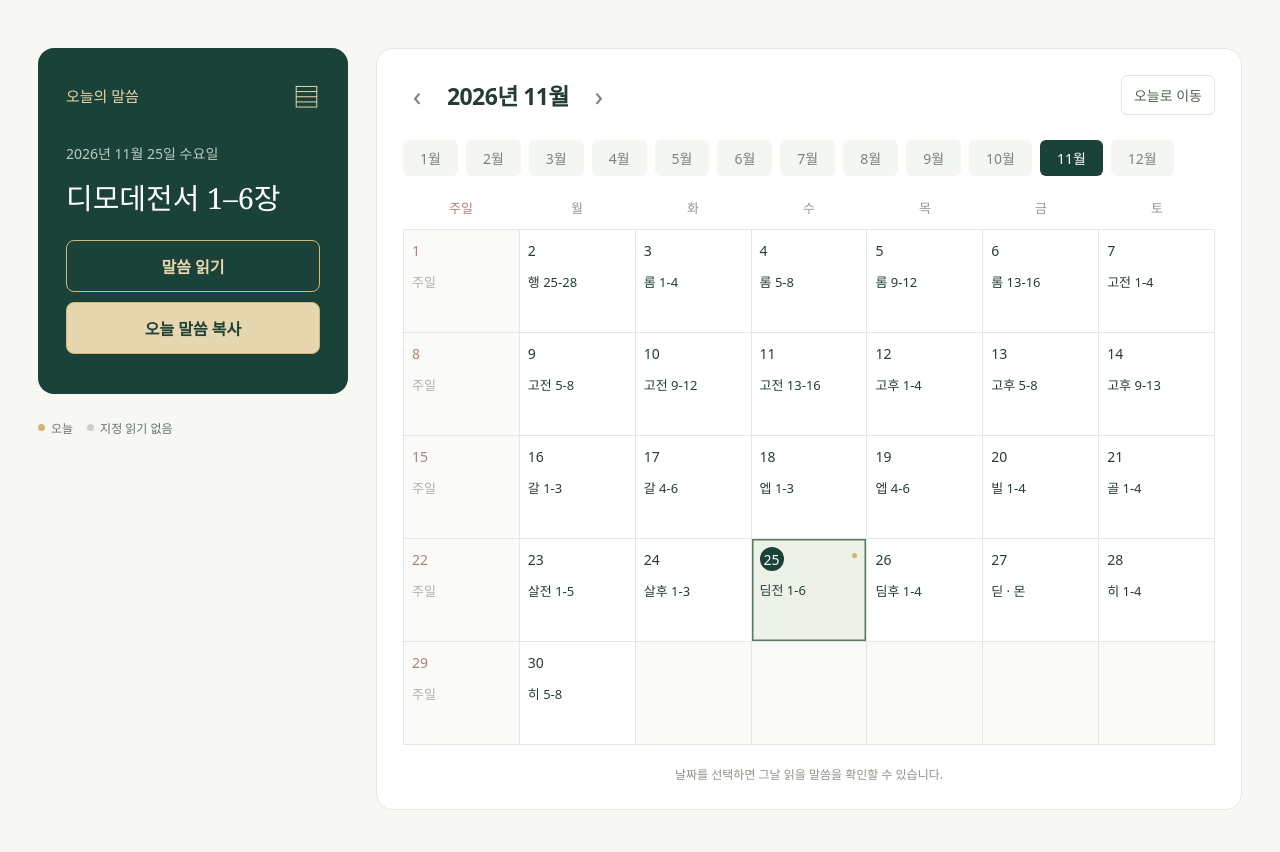
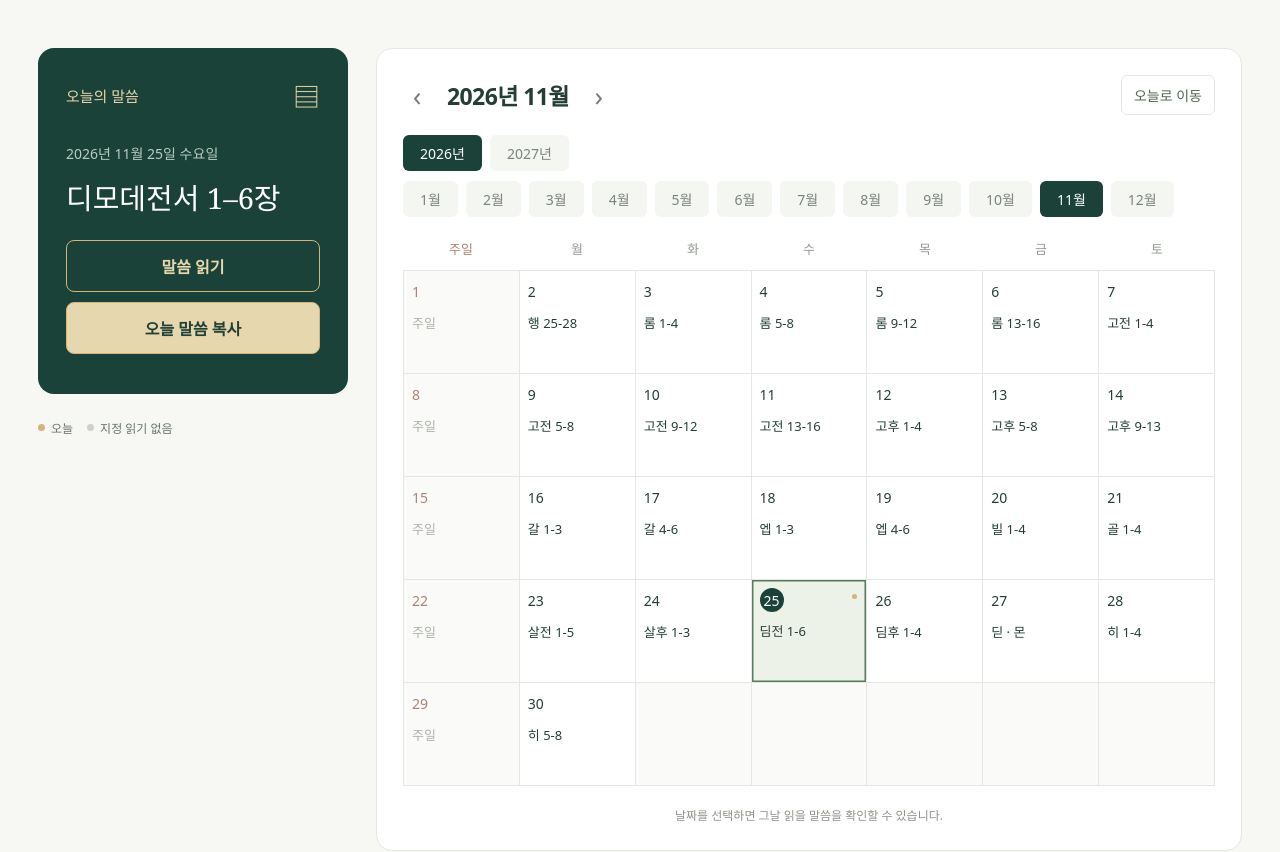
Before and after one commit to alpha216/bible_reading, a plain HTML site: page index.html in a window 1280 px wide. Before the commit the page ends 811 px from the top, so only its background shows below. Drawn offline with Linux system fonts and the light colour scheme.

Commit message:
Add 2027 schedule (same order as 2026) with year switcher
Co-Authored-By: Claude Sonnet 5.5 <noreply@anthropic.com>
Claude-Session: https://claude.ai/code/session_016c8XQAWSErtVhhEzjKyAh5

```diff
--- a/app.js
+++ b/app.js
@@ -1,6 +1,8 @@
 const $ = (selector) => document.querySelector(selector);
 function localDate(d = new Date()) { return `${d.getFullYear()}-${String(d.getMonth() + 1).padStart(2, '0')}-${String(d.getDate()).padStart(2, '0')}`; }
-let today = localDate(), selected = today, month = Math.min(12, Math.max(1, new Date().getMonth() + 1));
+const YEARS = [2026, 2027];
+function homeView() { const now = new Date(), ok = YEARS.includes(now.getFullYear()); return ok ? { year: now.getFullYear(), month: now.getMonth() + 1 } : { year: now.getFullYear() < YEARS[0] ? YEARS[0] : YEARS.at(-1), month: now.getFullYear() < YEARS[0] ? 1 : 12 }; }
+let today = localDate(), selected = today, { year, month } = homeView();
 const bookAbbreviations = {
     '창세기': '창', '출애굽기': '출', '레위기': '레', '민수기': '민', '신명기': '신', '여호수아': '수', '사사기': '삿', '룻기': '룻', '사무엘상': '삼상', '사무엘하': '삼하', '열왕기상': '왕상', '열왕기하': '왕하', '역대상': '대상', '역대하': '대하', '에스라': '스', '느헤미야': '느', '에스더': '에', '욥기': '욥', '시편': '시',
     '잠언': '잠', '전도서': '전', '아가': '아', '이사야': '사', '예레미야': '렘', '예레미야애가': '애', '에스겔': '겔', '다니엘': '단', '호세아': '호', '요엘': '욜', '아모스': '암', '오바댜': '옵', '요나': '욘', '미가': '미', '나훔': '나', '하박국': '합', '스바냐': '습', '학개': '학', '스가랴': '슥', '말라기': '말',
@@ -24,17 +26,19 @@ async function writeClipboard(text) {
 }
 function selectDate(date) { selected = date; render(); }
 function render() {
-    $('#month-title').textContent = `2026년 ${month}월`;
-    $('#prev').disabled = month === 1; $('#next').disabled = month === 12;
-    const tabs = $('.month-tabs'); tabs.replaceChildren();
+    $('#month-title').textContent = `${year}년 ${month}월`;
+    $('#prev').disabled = year === YEARS[0] && month === 1; $('#next').disabled = year === YEARS.at(-1) && month === 12;
+    const yearTabs = $('#year-tabs'); yearTabs.replaceChildren();
+    for (const y of YEARS) { const button = document.createElement('button'); button.textContent = `${y}년`; button.className = y === year ? 'active' : ''; button.setAttribute('aria-pressed', String(y === year)); button.onclick = () => { year = y; render() }; yearTabs.append(button); }
+    const tabs = $('.month-tabs:not(.year-tabs)'); tabs.replaceChildren();
     for (let m = 1; m <= 12; m++) { const button = document.createElement('button'); button.textContent = `${m}월`; button.className = m === month ? 'active' : ''; button.setAttribute('aria-pressed', String(m === month)); button.onclick = () => { month = m; render() }; tabs.append(button); }
     const grid = $('#calendar'); grid.replaceChildren();
-    const first = new Date(2026, month - 1, 1).getDay(), last = new Date(2026, month, 0).getDate();
+    const first = new Date(year, month - 1, 1).getDay(), last = new Date(year, month, 0).getDate();
     const count = Math.ceil((first + last) / 7) * 7;
     for (let i = 0; i < count; i++) {
         const day = i - first + 1;
         if (day < 1 || day > last) { const blank = document.createElement('div'); blank.className = 'empty'; blank.setAttribute('aria-hidden', 'true'); grid.append(blank); continue; }
-        const date = `2026-${String(month).padStart(2, '0')}-${String(day).padStart(2, '0')}`, reading = schedule[date];
+        const date = `${year}-${String(month).padStart(2, '0')}-${String(day).padStart(2, '0')}`, reading = schedule[date];
         const button = document.createElement('button'); button.className = ['day', !reading ? 'rest' : '', i % 7 === 0 ? 'sunday' : '', date === today ? 'today' : '', date === selected ? 'selected' : ''].join(' ');
         button.setAttribute('aria-label', `${month}월 ${day}일, ${reading || '지정 읽기 없음'}`); button.setAttribute('aria-pressed', String(date === selected)); if (date === today) button.setAttribute('aria-current', 'date');
         const number = document.createElement('span'); number.className = 'date-number'; number.textContent = day; button.append(number);
@@ -61,12 +65,13 @@ $('#copy-reading').onclick = async () => {
     catch { if (selected === date) $('#copy-status').textContent = '복사하지 못했습니다. 브라우저의 클립보드 권한을 확인해 주세요.'; }
     finally { button.disabled = !schedule[selected]; }
 };
-$('#prev').onclick = () => { if (month > 1) { month--; render(); } }; $('#next').onclick = () => { if (month < 12) { month++; render(); } };
-$('#go-today').onclick = () => { today = localDate(); selected = today; month = Math.min(12, Math.max(1, new Date().getMonth() + 1)); render(); };
+function stepMonth(delta) { let m = month + delta, y = year; if (m < 1) { m = 12; y--; } else if (m > 12) { m = 1; y++; } if (y < YEARS[0] || y > YEARS.at(-1)) return; year = y; month = m; render(); }
+$('#prev').onclick = () => stepMonth(-1); $('#next').onclick = () => stepMonth(1);
+$('#go-today').onclick = () => { today = localDate(); selected = today; ({ year, month } = homeView()); render(); };
 window.addEventListener('focus', () => { const current = localDate(); if (current !== today) { if (selected === today) selected = current; today = current; render(); } });
 render();
 if (document.modelContext?.registerTool) {
     const controller = new AbortController();
-    try { Promise.resolve(document.modelContext.registerTool({ name: 'select_bible_reading_date', description: 'Select a date in the 2026 January–December Bible reading calendar and show its reading.', inputSchema: { type: 'object', properties: { date: { type: 'string', pattern: '^2026-(0[1-9]|1[0-2])-\\d{2}$' } }, required: ['date'], additionalProperties: false }, annotations: { readOnlyHint: false }, execute(input) { const date = input?.date; const parsed = new Date(`${date}T12:00:00`); if (typeof date !== 'string' || !/^2026-(0[1-9]|1[0-2])-\d{2}$/.test(date) || Number.isNaN(parsed.getTime()) || localDate(parsed) !== date) throw new Error('Valid January–December 2026 date required'); month = parsed.getMonth() + 1; selectDate(date); return { date, reading: schedule[date] || null }; } }, { signal: controller.signal })).catch(() => { }); } catch { }
+    try { Promise.resolve(document.modelContext.registerTool({ name: 'select_bible_reading_date', description: 'Select a date in the 2026–2027 Bible reading calendar and show its reading.', inputSchema: { type: 'object', properties: { date: { type: 'string', pattern: '^(2026|2027)-(0[1-9]|1[0-2])-\\d{2}$' } }, required: ['date'], additionalProperties: false }, annotations: { readOnlyHint: false }, execute(input) { const date = input?.date; const parsed = new Date(`${date}T12:00:00`); if (typeof date !== 'string' || !/^(2026|2027)-(0[1-9]|1[0-2])-\d{2}$/.test(date) || Number.isNaN(parsed.getTime()) || localDate(parsed) !== date) throw new Error('Valid 2026-2027 date required'); year = parsed.getFullYear(); month = parsed.getMonth() + 1; selectDate(date); return { date, reading: schedule[date] || null }; } }, { signal: controller.signal })).catch(() => { }); } catch { }
     window.addEventListener('pagehide', () => controller.abort(), { once: true });
 }
--- a/index.html
+++ b/index.html
@@ -5,7 +5,7 @@
     <meta name="viewport" content="width=device-width,initial-scale=1" />
     <meta
       name="description"
-      content="2026년 성경 통독 일정과 오늘 읽을 말씀"
+      content="2026–2027년 성경 통독 일정과 오늘 읽을 말씀"
     />
     <title>매일 말씀 · 성경 통독</title>
     <link
@@ -59,6 +59,7 @@
             </div>
             <button id="go-today" class="outline-button">오늘로 이동</button>
           </div>
+          <div id="year-tabs" class="month-tabs year-tabs" aria-label="연도 선택"></div>
           <div class="month-tabs" aria-label="월 선택"></div>
           <div class="weekdays" aria-hidden="true">
             <span>주일</span><span>월</span><span>화</span><span>수</span
--- a/schedule.js
+++ b/schedule.js
@@ -1,4 +1,4 @@
-// 2026년 통독표. 1~6월(창세기→시편)은 7~12월과 같은 규칙(하루 4장, 주일 쉼)으로 만든 일정이고, 7~12월은 사진을 옮긴 것입니다.
+// 2026~2027년 통독표. 1~6월(창세기→시편)은 7~12월과 같은 규칙(하루 4장, 주일 쉼)으로 만든 일정이고, 7~12월은 사진을 옮긴 것입니다.
 const schedule = {};
 function entries(month, start, readings) { readings.forEach((reading,i)=> { schedule[`2026-${String(month).padStart(2,'0')}-${String(start+i).padStart(2,'0')}`]=reading; }); }
 entries(1,1,['창세기 1–4장','창세기 5–8장','창세기 9–12장']);
@@ -59,3 +59,13 @@ entries(11,30,['히브리서 5–8장']);
 entries(12,1,['히브리서 9–13장','야고보서 1–5장','베드로전서 1–5장','베드로후서 1–3장','요한일서 1–5장']);
 entries(12,7,['요한이서 · 요한삼서 · 유다서','요한계시록 1–4장','요한계시록 5–8장','요한계시록 9–12장','요한계시록 13–16장','요한계시록 17–20장']);
 entries(12,14,['요한계시록 18–22장']);
+// 2027년: 2026년과 같은 순서의 읽기를 2027-01-01부터 월~토에 차례로 배정합니다(주일 쉼).
+(function () {
+  const sequence = Object.keys(schedule).filter(d => d.startsWith('2026-')).sort().map(d => schedule[d]);
+  const day = new Date(2027, 0, 1, 12);
+  sequence.forEach(reading => {
+    if (day.getDay() === 0) day.setDate(day.getDate() + 1);
+    schedule[`${day.getFullYear()}-${String(day.getMonth() + 1).padStart(2, '0')}-${String(day.getDate()).padStart(2, '0')}`] = reading;
+    day.setDate(day.getDate() + 1);
+  });
+})();
--- a/style.css
+++ b/style.css
@@ -543,3 +543,12 @@ footer b {
 .read-button:hover:not(:disabled) {
   background: #355c4f;
 }
+
+.month-tabs.year-tabs { margin: 20px 0 0; }
+.year-tabs + .month-tabs { margin-top: 10px; }
+.month-tabs.year-tabs button { flex: 0 0 auto; padding: 8px 17px; }
+.month-tabs:not(.year-tabs) button { white-space: nowrap; }
+@media (max-width: 520px) {
+  .month-tabs:not(.year-tabs) { gap: 3px; }
+  .month-tabs:not(.year-tabs) button { font-size: 12px; padding: 8px 0; }
+}
```
